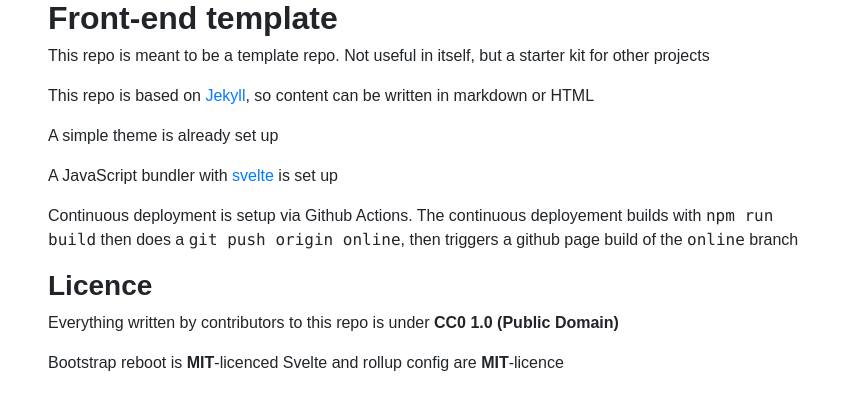
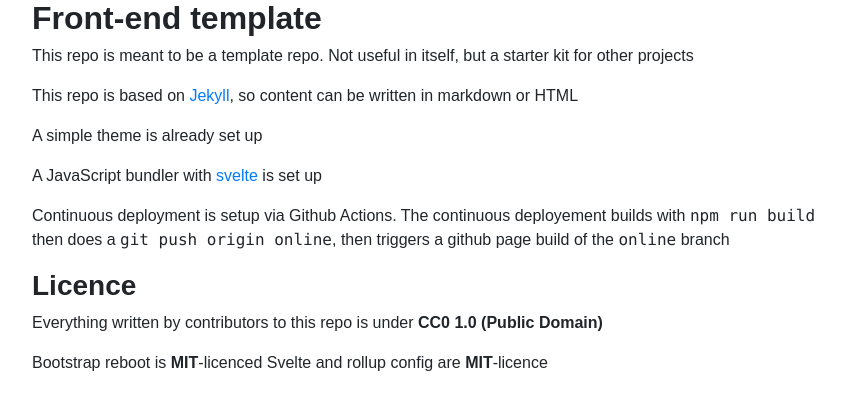
Before and after one commit to DavidBruant/front-end-template, a Jekyll site: the page built from readme.md, in a window 1280 px wide. Shown: the top 410 px of the page, without its empty margins (208-1053 px from the left). Built offline with Jekyll 4.4.1, drawn with Linux system fonts in a browser that asks for light colours; our own code applies the rules of GitHub Pages for plain Markdown files.

Commit message:
padding calc

```diff
--- a/_includes/head.html
+++ b/_includes/head.html
@@ -108,17 +108,7 @@
         /* Layout */
         body > * {
             width: 100%;
-            padding: 0 5px;
-        }
-        @media screen and (min-width: 500px) {
-            body > *{
-                padding: 0 10%;
-            }
-        }
-        @media screen and (min-width: 1000px) {
-            body > *{
-                padding: 0 20%;
-            }
+            padding: 0 calc( max(5px, ( 100vw - 50em ) / 2 ));
         }
 
     </style>
```
